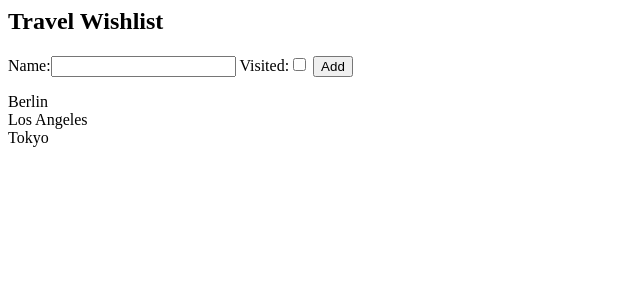
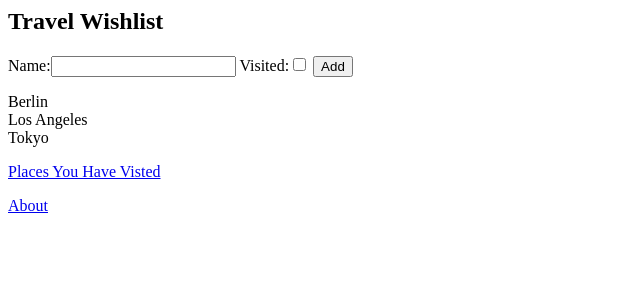
Before and after one commit to mtlynchjr/TravelWishlist, a Django app: page / in a window 1280 px wide. Shown: the top 300 px of the page, without its empty margins (0-640 px from the left). Run offline with Django 3.2, Linux system fonts and the light colour scheme; data comes from the database, SQL or seed files in the repository.

Commit message:
page links added to all three html files

```diff
--- a/wishlist/travel_wishlist/templates/travel_wishlist/about.html
+++ b/wishlist/travel_wishlist/templates/travel_wishlist/about.html
@@ -19,4 +19,9 @@
 
     {% endfor %}
 
+    <p></p>
+    <a href="{% url 'visited' %}">Places You Have Visited</a>
+    <p></p>
+    <a href="{% url 'wishlist' %}">Places You Hope to Visit</a>
+
 </div>
--- a/wishlist/travel_wishlist/templates/travel_wishlist/wishlist.html
+++ b/wishlist/travel_wishlist/templates/travel_wishlist/wishlist.html
@@ -17,3 +17,8 @@
 <p>You have no places in your wishlist.</p>
 
 {% endfor %}
+
+<p></p>
+<a href="{% url 'places_visited' %}">Places You Have Visted</a>
+<p></p>
+<a href="{% url 'about' %}">About</a>
```
Also changed, not shown: wishlist/travel_wishlist/templates/travel_wishlist/visited.html (+13 -0 lines).
